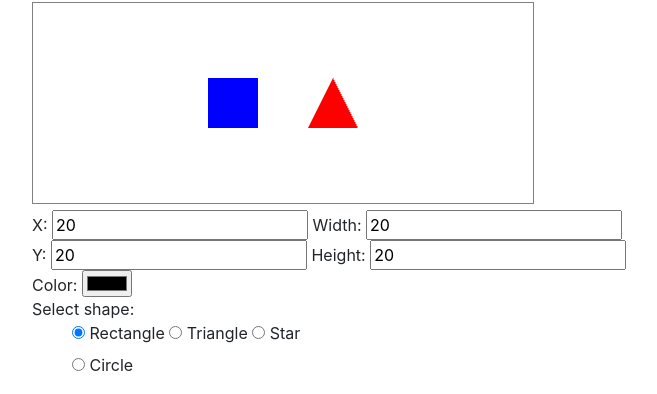
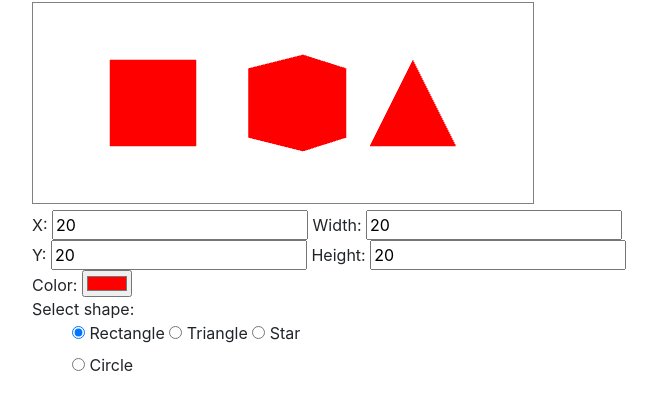
Before and after one commit to sillygrinch/cs4300-f20-mjoshi, a website: page public/assignment4.html in a window 1280 px wide. Shown: the part 54-448 px from the top of the page, without its empty margins (53-710 px from the left). Drawn offline with nearby package versions, Linux system fonts and the light colour scheme.

Commit message:
assign-5

```diff
--- a/public/assignment4.html
+++ b/public/assignment4.html
@@ -8,6 +8,7 @@
           integrity="sha256-9/aliU8dGd2tb6OSsuzixeV4y/faTqgFtohetphbbj0="
           crossorigin="anonymous"></script>
   <script src="m3.js" type="application/javascript"></script>
+  <script src="m4.js" type="application/javascript"></script>
   <script src="webgl.js"></script>
 
 </head>
@@ -48,16 +49,20 @@
   <h2>Translation</h2>
   X: <input id="tx" type="number" value="0" step="5"/><br/>
   Y: <input id="ty" type="number" value="0" step="5"/><br/>
-
+  Z: <input id="tz" type="number" value="0" step="5"/><br/>
 
   <h2>Scaling</h2>
   X: <input id="sx" type="number" value="1" step="0.5"/><br/>
   Y: <input id="sy" type="number" value="1" step="5"/><br/>
-
+  Z: <input id="sz" type="number" value="1" min="0" step="0.2"/><br/>
 
   <h2>Rotation</h2>
+  X: <input id="rx" type="number" value="0" step="2"/><br/>
+  Y: <input id="ry" type="number" value="0" step="2"/><br/>
   Z: <input id="rz" type="number" value="0" step="2"/><br/>
 
+  <h2>Field of view</h2>
+  X: <input id="fv" type="number" value="0" step="2"/><br/>
 
   <h2>Color</h2>
   <input id="color" type="color"><br/>
@@ -67,24 +72,28 @@
 
 </div>
 
-<script id="vertex-shader-2d" type="x-shader/x-vertex">
- attribute vec2 a_coords;
- uniform mat3 u_matrix;
- void main() {
-  // multiply coordinates by a transformation matrix
-  gl_Position = vec4((u_matrix * vec3(a_coords, 1)).xy, 0, 1);
- }
+<script id="vertex-shader-3d" type="x-shader/x-vertex">
+attribute vec4 a_coords;
+  uniform mat4 u_matrix;
+  uniform vec4 u_color;
+  varying vec4 v_color;
+  void main() {
+    // Multiply the position by the matrix.
+    gl_Position = u_matrix * a_coords;
+    v_color = u_color;
+  }
+
 </script>
 
 
-<script id="fragment-shader-2d" type="x-shader/x-fragment">
+<script id="fragment-shader-3d" type="x-shader/x-fragment">
   precision mediump float;
-  uniform vec4 u_color;
+  varying vec4 v_color;
   void main() {
-    gl_FragColor = u_color;
+    gl_FragColor = v_color;
   }
+</script>
 
-</script>
 
 <script src="assignment4.js"></script>
 
--- a/public/assignment4.js
+++ b/public/assignment4.js
@@ -6,46 +6,60 @@ const BLUE_RGB = webglUtils.hexToRgb(BLUE_HEX)
 const RECTANGLE = "RECTANGLE"
 const TRIANGLE = "TRIANGLE"
 const origin = {x: 0, y: 0}
-const sizeOne = {width: 1, height: 1}
+const sizeOne = {width: 1, height: 1, depth: 1}
+const CUBE = "CUBE"
 let shapes = [
  {
    type: RECTANGLE,
    position: origin,
    dimensions: sizeOne,
-   color: BLUE_RGB,
-   translation: {x: 200, y: 100},
-   rotation: {z: 0},
-   scale: {x: 50, y: 50}
+   color: RED_RGB,
+   translation: {x: -15, y: 0, z: -20},
+   rotation: {x:   0, y:  0, z:   0},
+   scale: {x:  10, y: 10, z:  10}
  },
  {
    type: TRIANGLE,
    position: origin,
    dimensions: sizeOne,
    color: RED_RGB,
-   translation: {x: 300,y: 100},
-   rotation: {z: 0},
-   scale: {x: 50, y: 50}
+  translation: {x: 15, y:  0, z: -20},
+    scale:       {x: 10, y: 10, z:  10},
+    rotation:    {x:  0, y:  0, z: 180}
+ },
+ {
+     type: CUBE,
+     position: origin,
+        dimensions: sizeOne,
+         color: RED_RGB,
+         translation: {x: -15, y: -15, z: -75},
+         scale:       {x:   1, y:   1, z:   1},
+         rotation:    {x:   0, y:  45, z:   0},
        }
      ]
 
 
-const addShape = (translation, type) => {
+
+
+
+const addShape = (newShape, type) => {
                      const colorHex = document.getElementById("color").value
                      const colorRgb = webglUtils.hexToRgb(colorHex)
                      let tx = 0
                      let ty = 0
-                     if (translation) {
-                       tx = translation.x
-                       ty = translation.y
-                     }
-                     const shape = {
+                       let tz = 0
+
+                     let shape = {
                       type: type,
                       position: origin,
                       dimensions: sizeOne,
                       color: colorRgb,
-                       translation: {x: tx, y: ty, z: 0},
+                      translation: {x: tx, y: ty, z: tz},
                       rotation: {x: 0, y: 0, z: 0},
                       scale: {x: 20, y: 20, z: 20}
+                    }
+                     if (newShape) {
+                       Object.assign(shape, newShape)
                      }
                      shapes.push(shape)
                      render()
@@ -64,19 +78,27 @@ let bufferCoords
 const doMouseDown = (event) => {
   const boundingRectangle = canvas.getBoundingClientRect()
   // console.log(boundingRectangle)
-  const x = event.clientX - boundingRectangle.left
-  const y = event.clientY - boundingRectangle.top
+  const x =  Math.round(event.clientX
+                          - boundingRectangle.left
+                          - boundingRectangle.width/2);
+  const y = -Math.round(event.clientY
+                         - boundingRectangle.top
+ - boundingRectangle.height/2);
+
   console.log(x, y)
- const translation = {x, y}
-  const shape = document.querySelector("input[name='shape']:checked").value
+ const translation = {x, y, z: -150}
+ const shapeType = document.querySelector("input[name='shape']:checked").value
 
-  console.log(shape)
+  const shape = {
+                   translation, rotation, type: shapeType
+                 }
+
 
   const center = {
     position: {x, y}
   }
 
- addShape(translation, shape);
+addShape(shape, shapeType);
 
 }
 
@@ -87,11 +109,18 @@ const init = () => {
   gl = canvas.getContext("webgl");
   document.getElementById("tx").onchange = event => updateTranslation(event, "x")
   document.getElementById("ty").onchange = event => updateTranslation(event, "y")
+document.getElementById("tz").onchange = event => updateTranslation(event, "z")
+
 
   document.getElementById("sx").onchange = event => updateScale(event, "x")
   document.getElementById("sy").onchange = event => updateScale(event, "y")
+ document.getElementById("sz").onchange = event => updateScale(event, "z")
+
+ document.getElementById("rx").onchange = event => updateRotation(event, "x")
+ document.getElementById("ry").onchange = event => updateRotation(event, "y")
 
   document.getElementById("rz").onchange = event => updateRotation(event, "z")
+ document.getElementById("fv").onchange = event => updateFieldOfView(event)
 
   document.getElementById("color").onchange = event => updateColor(event)
   canvas.addEventListener(
@@ -99,7 +128,7 @@ const init = () => {
     doMouseDown,
     false);
 
-  const program = webglUtils.createProgramFromScripts(gl, "#vertex-shader-2d", "#fragment-shader-2d");
+  const program = webglUtils.createProgramFromScripts(gl, "#vertex-shader-3d", "#fragment-shader-3d");
   gl.useProgram(program);
 
   // get reference to GLSL attributes and uniforms
@@ -118,7 +147,7 @@ const init = () => {
   // configure canvas resolution
   gl.uniform2f(uniformResolution, gl.canvas.width, gl.canvas.height);
   gl.clearColor(0, 0, 0, 0);
-  gl.clear(gl.COLOR_BUFFER_BIT);
+  gl.clear(gl.COLOR_BUFFER_BIT | gl.DEPTH_BUFFER_BIT);
 
   selectShape(0);
 
@@ -128,12 +157,20 @@ const render = () => {
   gl.bindBuffer(gl.ARRAY_BUFFER, bufferCoords);
   gl.vertexAttribPointer(
     attributeCoords,
-    2,           // size = 2 components per iteration
+    3,           // size = 2 components per iteration
     gl.FLOAT,    // type = gl.FLOAT; i.e., the data is 32bit floats
     false,       // normalize = false; i.e., don't normalize the data
     0,           // stride = 0; ==> move forward size * sizeof(type)
     // each iteration to get the next position
     0);          // offset = 0; i.e., start at the beginning of the buffer
+  gl.enable(gl.CULL_FACE);
+  gl.enable(gl.DEPTH_TEST);
+
+  const aspect = gl.canvas.clientWidth / gl.canvas.clientHeight;
+  const zNear = 1;
+  const zFar = 2000;
+
+  gl.bindBuffer(gl.ARRAY_BUFFER, bufferCoords);
 
  const $shapeList = $("#object-list")
  $shapeList.empty()
@@ -169,16 +206,21 @@ const render = () => {
       matrix = m3.translate(matrix, shape.translation.x, shape.translation.y);
       matrix = m3.rotate(matrix, shape.rotation.z);
       matrix = m3.scale(matrix, shape.scale.x, shape.scale.y);
+let M = computeModelViewMatrix(gl.canvas, shape, aspect, zNear, zFar)
 
       // apply transformation matrix.
-      gl.uniformMatrix3fv(uniformMatrix, false, matrix);
-
-    if(shape.type === RECTANGLE) {
+       gl.uniformMatrix4fv(uniformMatrix, false, M)
+        if(shape.type === CUBE) {
+             renderCube(shape)
+           }
+   else if(shape.type === RECTANGLE) {
       renderRectangle(shape)
-    } else if(shape.type === TRIANGLE) {
+    }
+    else if(shape.type === TRIANGLE) {
       renderTriangle(shape)
     }
-  })
+  }
+  )
 }
 
 const deleteShape = (shapeIndex) => {
@@ -197,6 +239,19 @@ const deleteShape = (shapeIndex) => {
 }
 const selectShape = (selectedIndex) => {
   selectedShapeIndex = selectedIndex
+  document.getElementById("tx").value = shapes[selectedIndex].translation.x
+   document.getElementById("ty").value = shapes[selectedIndex].translation.y
+   document.getElementById("tz").value = shapes[selectedIndex].translation.z
+   document.getElementById("sx").value = shapes[selectedIndex].scale.x
+   document.getElementById("sy").value = shapes[selectedIndex].scale.y
+   document.getElementById("sz").value = shapes[selectedIndex].scale.z
+   document.getElementById("rx").value = shapes[selectedIndex].rotation.x
+   document.getElementById("ry").value = shapes[selectedIndex].rotation.y
+   document.getElementById("rz").value = shapes[selectedIndex].rotation.z
+   document.getElementById("fv").value = m4.radToDeg(fieldOfViewRadians)
+   const hexColor = webglUtils.rgbToHex(shapes[selectedIndex].color)
+   document.getElementById("color").value = hexColor
+
 }
 
 let selectedShapeIndex = 0
@@ -214,9 +269,7 @@ const updateScale = (event, axis) => {
 }
 
 const updateRotation = (event, axis) => {
- const value = event.target.value
- const angleInDegrees = (360 - value) * Math.PI / 180;
- shapes[selectedShapeIndex].rotation[axis] = angleInDegrees
+shapes[selectedShapeIndex].rotation[axis] = event.target.value
  render();
 }
 
@@ -236,11 +289,12 @@ const renderRectangle = (rectangle) => {
     + rectangle.dimensions.width/2;
   const y2 = rectangle.position.y
     + rectangle.dimensions.height/2;
+ const float32Array = new Float32Array([
+ x1, y1, 0,  x2, y1, 0,  x1, y2, 0,
+                                    x1, y2, 0,  x2, y1, 0,  x2, y2, 0
+  ])
 
-  gl.bufferData(gl.ARRAY_BUFFER, new Float32Array([
-    x1, y1, x2, y1, x1, y2,
-    x1, y2, x2, y1, x2, y2,
-  ]), gl.STATIC_DRAW);
+  gl.bufferData(gl.ARRAY_BUFFER,float32Array, gl.STATIC_DRAW);
 
   gl.drawArrays(gl.TRIANGLES, 0, 6);
 }
@@ -259,7 +313,7 @@ const renderTriangle = (triangle) => {
     - triangle.dimensions.height / 2
 
   const float32Array = new Float32Array([
-    x1, y1,   x2, y2,   x3, y3
+  x1, y1, 0, x3, y3, 0, x2, y2, 0
   ])
 
   gl.bufferData(gl.ARRAY_BUFFER,
@@ -267,3 +321,40 @@ const renderTriangle = (triangle) => {
 
   gl.drawArrays(gl.TRIANGLES, 0, 3);
 }
+
+let fieldOfViewRadians = m4.degToRad(60)
+const computeModelViewMatrix = (canvas, shape, aspect, zNear, zFar) => {
+  const width = canvas.clientWidth
+  const height = canvas.clientHeight
+  let M = m4.perspective(fieldOfViewRadians, aspect, zNear, zFar)
+  M = m4.translate(M, shape.translation.x, shape.translation.y, shape.translation.z)
+  M = m4.xRotate(M, m4.degToRad(shape.rotation.x))
+  M = m4.yRotate(M, m4.degToRad(shape.rotation.y))
+  M = m4.zRotate(M, m4.degToRad(shape.rotation.z))
+  M = m4.scale(M, shape.scale.x, shape.scale.y, shape.scale.z)
+  return M
+}
+const renderCube = (cube) => {
+  const geometry = [
+     0,  0,  0,    0, 30,  0,   30,  0,  0,
+     0, 30,  0,   30, 30,  0,   30,  0,  0,
+     0,  0, 30,   30,  0, 30,    0, 30, 30,
+     0, 30, 30,   30,  0, 30,   30, 30, 30,
+     0, 30,  0,    0, 30, 30,   30, 30, 30,
+     0, 30,  0,   30, 30, 30,   30, 30,  0,
+     0,  0,  0,   30,  0,  0,   30,  0, 30,
+     0,  0,  0,   30,  0, 30,    0,  0, 30,
+     0,  0,  0,    0,  0, 30,    0, 30, 30,
+     0,  0,  0,    0, 30, 30,    0, 30,  0,
+    30,  0, 30,   30,  0,  0,   30, 30, 30,
+    30, 30, 30,   30,  0,  0,   30, 30,  0
+  ]
+  const float32Array = new Float32Array(geometry)
+  gl.bufferData(gl.ARRAY_BUFFER, float32Array, gl.STATIC_DRAW)
+  var primitiveType = gl.TRIANGLES;
+  gl.drawArrays(gl.TRIANGLES, 0, 6 * 6);
+}
+const updateFieldOfView = (event) => {
+ fieldOfViewRadians = m4.degToRad(event.target.value);
+ render();
+}
--- /dev/null
+++ b/public/m4.js
@@ -0,0 +1,141 @@
+ const m4 = {
+
+   radToDeg: (radians) => radians * 180 / Math.PI,
+
+   degToRad: (degrees) => degrees * Math.PI / 180,
+
+   perspective: (fieldOfViewInRadians, aspect, near, far) => {
+     const f = Math.tan(Math.PI * 0.5 - 0.5 * fieldOfViewInRadians);
+     const rangeInv = 1.0 / (near - far);
+
+     return [
+       f / aspect, 0, 0, 0,
+       0, f, 0, 0,
+       0, 0, (near + far) * rangeInv, -1,
+       0, 0, near * far * rangeInv * 2, 0
+     ];
+   },
+
+   projection: (width, height, depth) =>
+     // Note: This matrix flips the Y axis so 0 is at the top.
+     [
+       2 / width, 0, 0, 0,
+       0, -2 / height, 0, 0,
+       0, 0, 2 / depth, 0,
+       -1, 1, 0, 1,
+     ],
+
+   multiply: (a, b) => {
+     const a00 = a[0 * 4 + 0];
+     const a01 = a[0 * 4 + 1];
+     const a02 = a[0 * 4 + 2];
+     const a03 = a[0 * 4 + 3];
+     const a10 = a[1 * 4 + 0];
+     const a11 = a[1 * 4 + 1];
+     const a12 = a[1 * 4 + 2];
+     const a13 = a[1 * 4 + 3];
+     const a20 = a[2 * 4 + 0];
+     const a21 = a[2 * 4 + 1];
+     const a22 = a[2 * 4 + 2];
+     const a23 = a[2 * 4 + 3];
+     const a30 = a[3 * 4 + 0];
+     const a31 = a[3 * 4 + 1];
+     const a32 = a[3 * 4 + 2];
+     const a33 = a[3 * 4 + 3];
+     const b00 = b[0 * 4 + 0];
+     const b01 = b[0 * 4 + 1];
+     const b02 = b[0 * 4 + 2];
+     const b03 = b[0 * 4 + 3];
+     const b10 = b[1 * 4 + 0];
+     const b11 = b[1 * 4 + 1];
+     const b12 = b[1 * 4 + 2];
+     const b13 = b[1 * 4 + 3];
+     const b20 = b[2 * 4 + 0];
+     const b21 = b[2 * 4 + 1];
+     const b22 = b[2 * 4 + 2];
+     const b23 = b[2 * 4 + 3];
+     const b30 = b[3 * 4 + 0];
+     const b31 = b[3 * 4 + 1];
+     const b32 = b[3 * 4 + 2];
+     const b33 = b[3 * 4 + 3];
+     return [
+       b00 * a00 + b01 * a10 + b02 * a20 + b03 * a30,
+       b00 * a01 + b01 * a11 + b02 * a21 + b03 * a31,
+       b00 * a02 + b01 * a12 + b02 * a22 + b03 * a32,
+       b00 * a03 + b01 * a13 + b02 * a23 + b03 * a33,
+       b10 * a00 + b11 * a10 + b12 * a20 + b13 * a30,
+       b10 * a01 + b11 * a11 + b12 * a21 + b13 * a31,
+       b10 * a02 + b11 * a12 + b12 * a22 + b13 * a32,
+       b10 * a03 + b11 * a13 + b12 * a23 + b13 * a33,
+       b20 * a00 + b21 * a10 + b22 * a20 + b23 * a30,
+       b20 * a01 + b21 * a11 + b22 * a21 + b23 * a31,
+       b20 * a02 + b21 * a12 + b22 * a22 + b23 * a32,
+       b20 * a03 + b21 * a13 + b22 * a23 + b23 * a33,
+       b30 * a00 + b31 * a10 + b32 * a20 + b33 * a30,
+       b30 * a01 + b31 * a11 + b32 * a21 + b33 * a31,
+       b30 * a02 + b31 * a12 + b32 * a22 + b33 * a32,
+       b30 * a03 + b31 * a13 + b32 * a23 + b33 * a33,
+     ];
+   },
+
+   translation: (tx, ty, tz) => [
+       1,  0,  0,  0,
+       0,  1,  0,  0,
+       0,  0,  1,  0,
+       tx, ty, tz, 1,
+     ],
+
+   xRotation: (angleInRadians) => {
+     const c = Math.cos(angleInRadians);
+     const s = Math.sin(angleInRadians);
+
+     return [
+       1, 0, 0, 0,
+       0, c, s, 0,
+       0, -s, c, 0,
+       0, 0, 0, 1,
+     ];
+   },
+
+   yRotation: (angleInRadians) => {
+     const c = Math.cos(angleInRadians);
+     const s = Math.sin(angleInRadians);
+
+     return [
+       c, 0, -s, 0,
+       0, 1, 0, 0,
+       s, 0, c, 0,
+       0, 0, 0, 1,
+     ];
+   },
+
+   zRotation: (angleInRadians) => {
+     const c = Math.cos(angleInRadians);
+     const s = Math.sin(angleInRadians);
+
+     return [
+       c, s, 0, 0,
+       -s, c, 0, 0,
+       0, 0, 1, 0,
+       0, 0, 0, 1,
+     ];
+   },
+
+   scaling: (sx, sy, sz) => [
+       sx, 0,  0,  0,
+       0, sy,  0,  0,
+       0,  0, sz,  0,
+       0,  0,  0,  1,
+     ],
+
+   translate: (m, tx, ty, tz) => m4.multiply(m, m4.translation(tx, ty, tz)),
+
+   xRotate: (m, angleInRadians) => m4.multiply(m, m4.xRotation(angleInRadians)),
+
+   yRotate: (m, angleInRadians) => m4.multiply(m, m4.yRotation(angleInRadians)),
+
+   zRotate: (m, angleInRadians) => m4.multiply(m, m4.zRotation(angleInRadians)),
+
+   scale: (m, sx, sy, sz) => m4.multiply(m, m4.scaling(sx, sy, sz)),
+
+ };
--- a/public/webgl.js
+++ b/public/webgl.js
@@ -11,6 +11,7 @@ const webglUtils = {
     rgb.blue /= 256
     return rgb
   },
+
   createProgramFromScripts: (gl, vertexShaderElementId, fragmentShaderElementId) => {
     // Get the strings for our GLSL shaders
     const vertexShaderSource   = document.querySelector(vertexShaderElementId).text;
```
Lines whose indentation alone changed are shown as unchanged.
